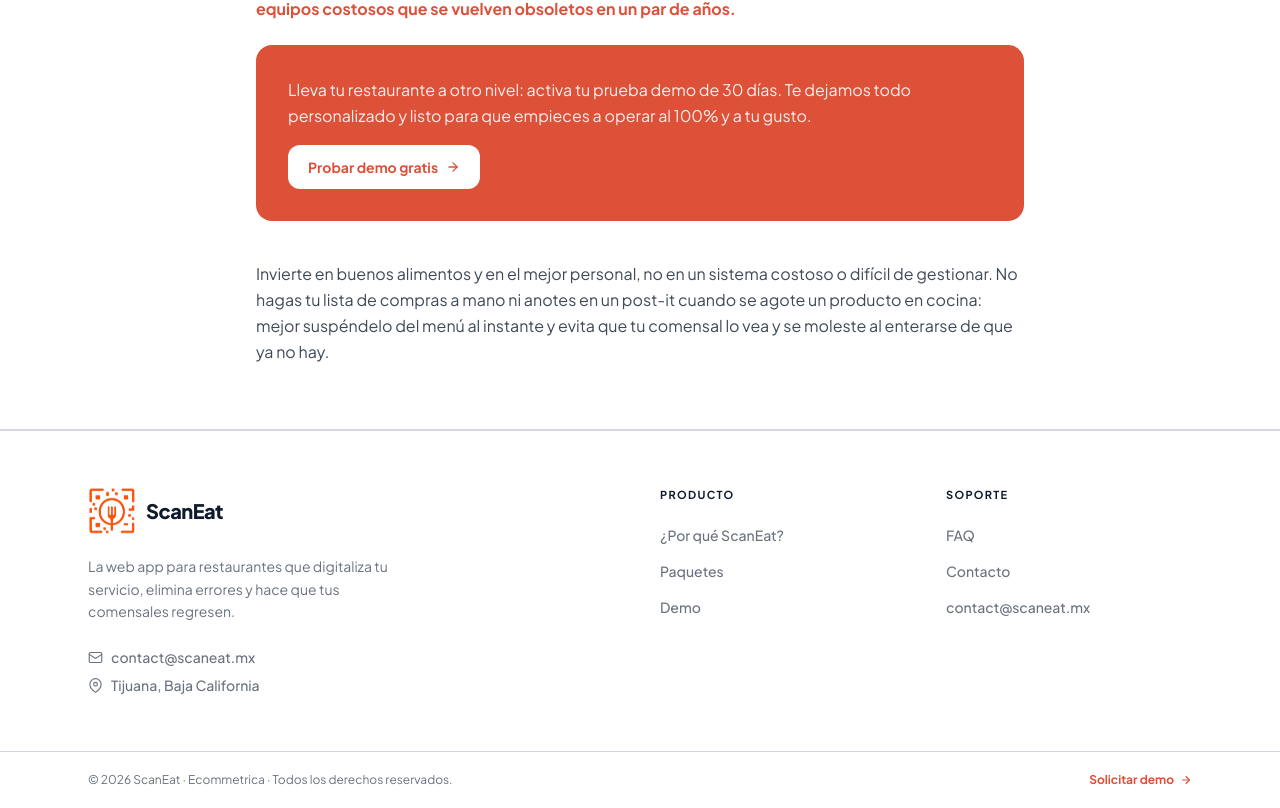
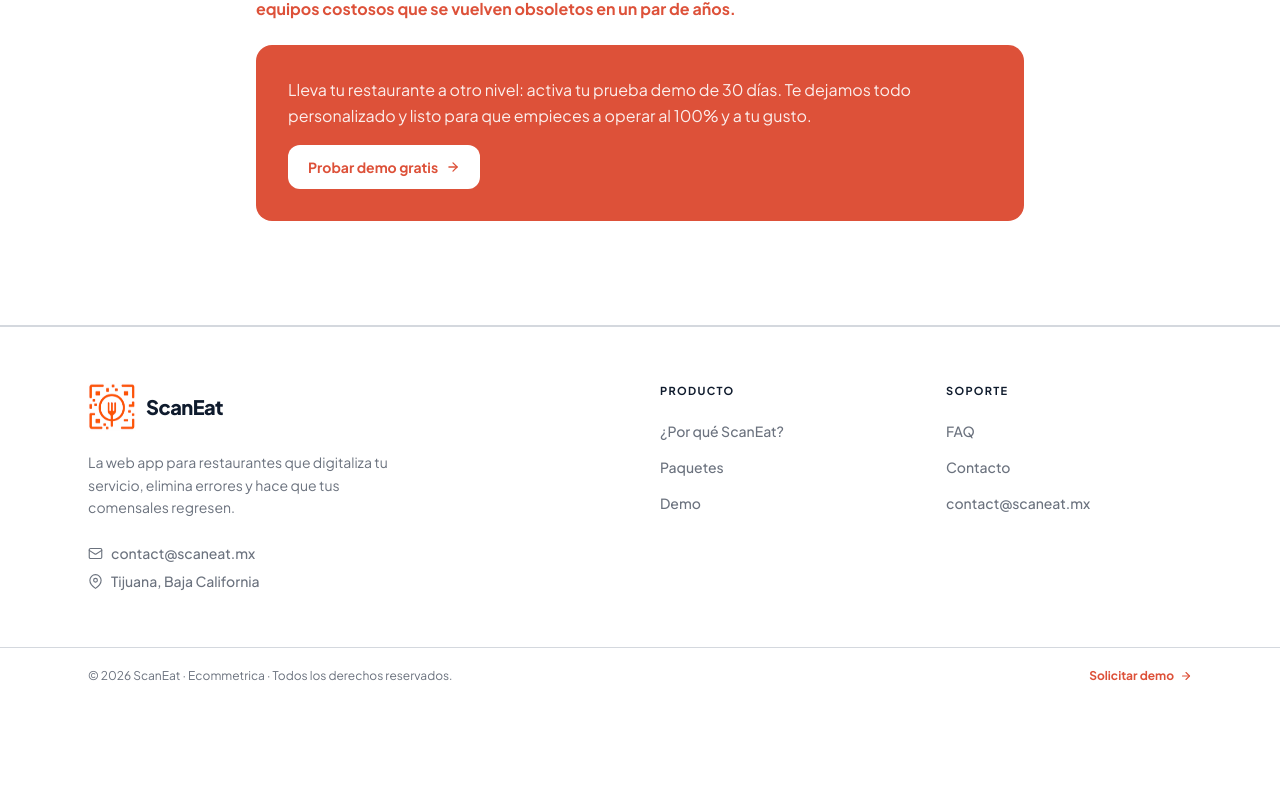
Before and after one commit to Kevin-ecometrics/ScanEat, a Next.js app: page /blog/software-para-restaurantes-en-la-nube-sin-hardware in a window 1280 px wide. Shown: the part 3388-4196 px from the top of the page. After the commit the page ends 4092 px from the top, so only its background shows below. Built offline with nearby package versions, Linux system fonts and the light colour scheme.

Commit message:
update text blogs

```diff
--- a/app/blog/software-para-restaurantes-en-la-nube-sin-hardware/page.tsx
+++ b/app/blog/software-para-restaurantes-en-la-nube-sin-hardware/page.tsx
@@ -191,13 +191,6 @@ export default function BlogPostPage() {
               Probar demo gratis <IconArrow size={14} />
             </a>
           </div>
-
-          <p className="text-navy/80 leading-relaxed">
-            Invierte en buenos alimentos y en el mejor personal, no en un sistema costoso o difícil de
-            gestionar. No hagas tu lista de compras a mano ni anotes en un post-it cuando se agote un
-            producto en cocina: mejor suspéndelo del menú al instante y evita que tu comensal lo vea y se
-            moleste al enterarse de que ya no hay.
-          </p>
         </div>
       </article>
 
--- a/app/en/blog/cloud-restaurant-software-without-hardware/page.tsx
+++ b/app/en/blog/cloud-restaurant-software-without-hardware/page.tsx
@@ -192,13 +192,6 @@ export default function BlogPostPageEn() {
               Try free demo <IconArrow size={14} />
             </a>
           </div>
-
-          <p className="text-navy/80 leading-relaxed">
-            Invest in great food and the best staff, not in a system that's expensive or hard to manage.
-            Don't keep a shopping list by hand or scribble on a sticky note when something runs out in
-            the kitchen — instead, suspend that item instantly, so your guest never sees it and gets
-            annoyed to find out it's sold out.
-          </p>
         </div>
       </article>
 
```
